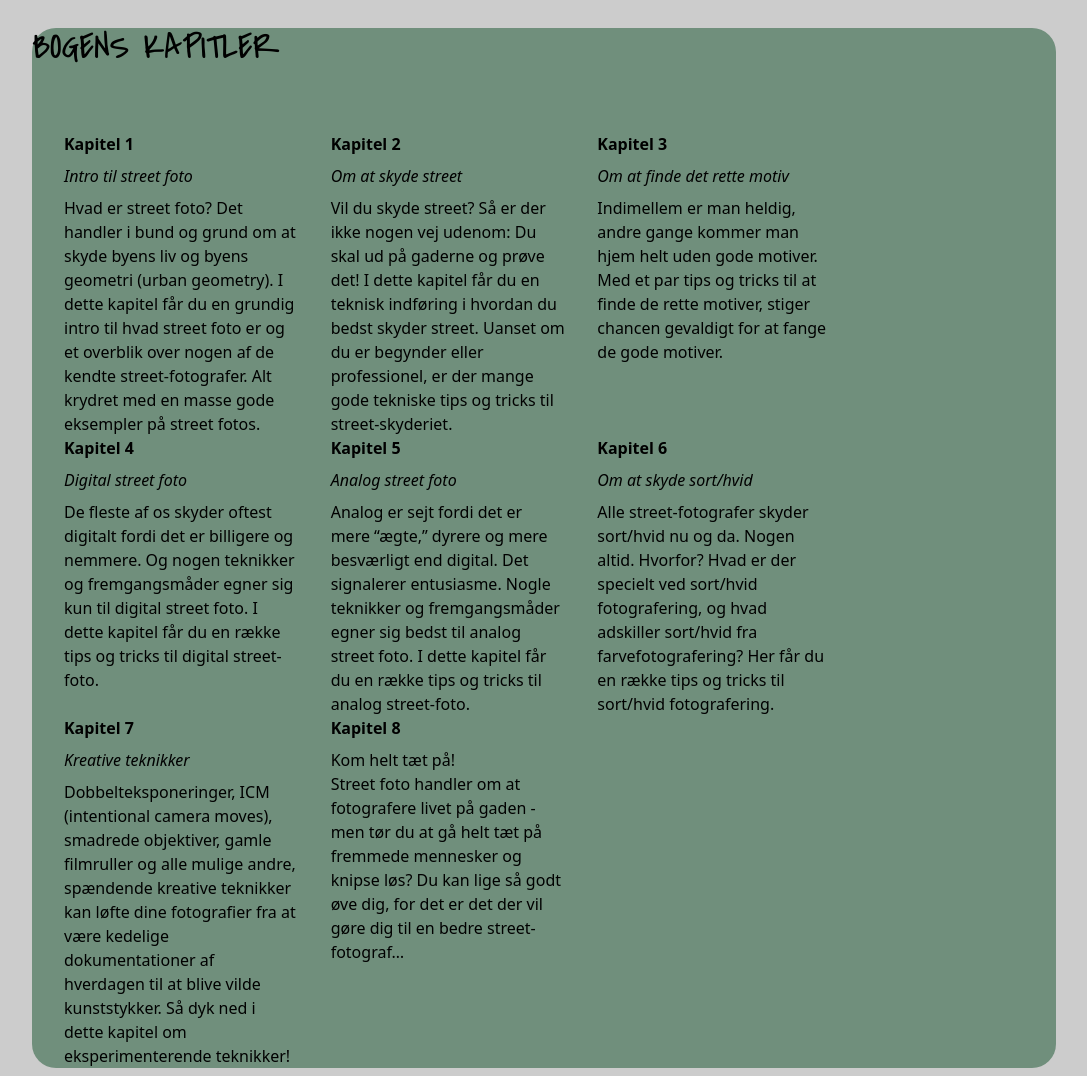
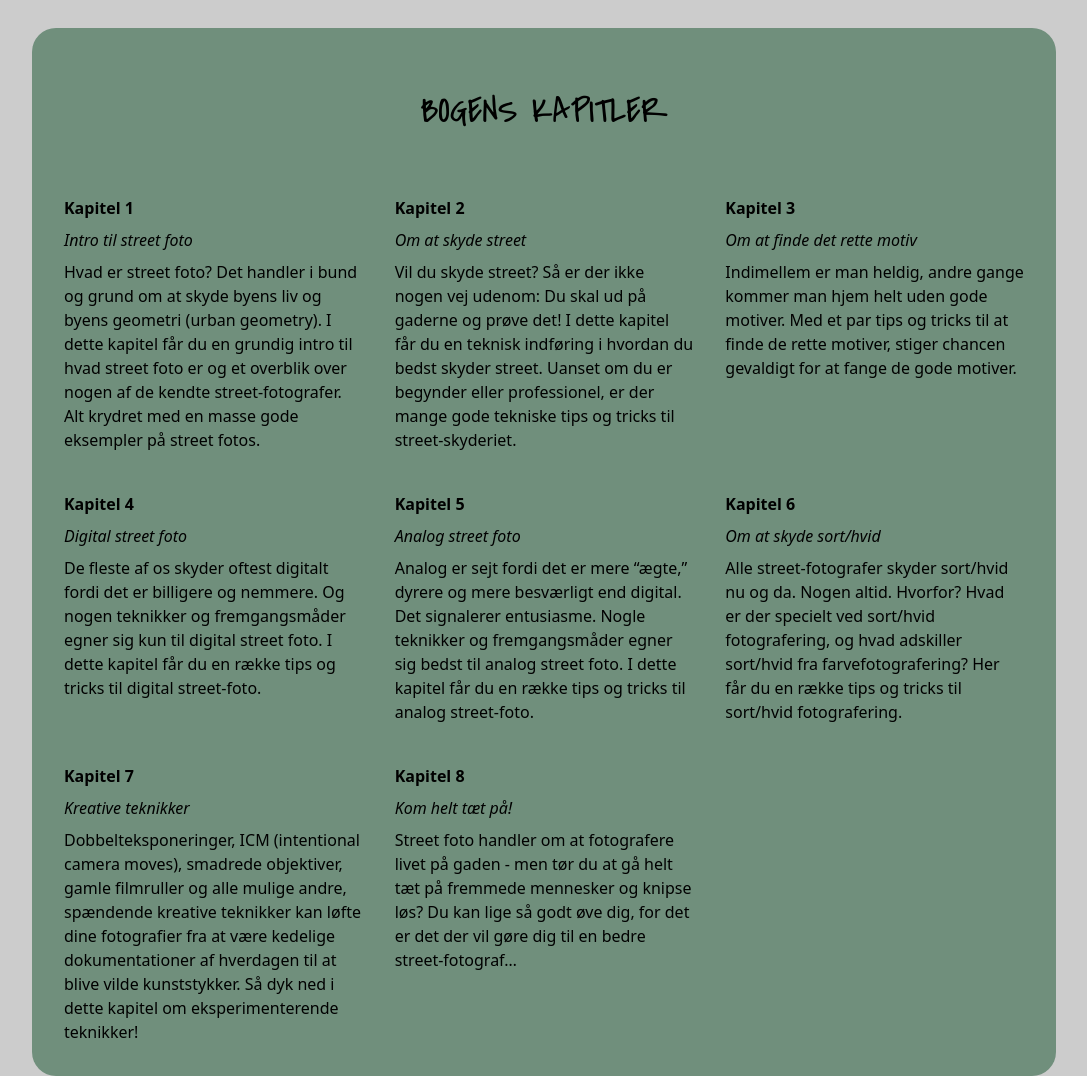
Before and after one commit to emiliehundewadt/koebenhavnerbilleder, a website built with Vite: page src/index.html in a window 1280 px wide. Shown: the part 3440-4516 px from the top of the page, without its empty margins (96-1183 px from the left). Built offline with nearby package versions, Linux system fonts and the light colour scheme.

Commit message:
opdatering

```diff
--- a/src/index.html
+++ b/src/index.html
@@ -113,12 +113,10 @@
         </div>
       </div>
 
-      <div class="max-w-5xl rounded-3xl bg-primary">
-        <div class="">
-          <p class="mb-16 font-yourGrace text-4xl">BOGENS KAPITLER</p>
-        </div>
+      <div class="x-auto grid max-w-5xl rounded-3xl bg-primary">
+        <h2 class="mt-16 mb-8 grid place-content-center font-yourGrace text-4xl">BOGENS KAPITLER</h2>
 
-        <div class="m-8 grid max-w-3xl grid-cols-3 gap-x-8">
+        <div class="m-8 grid max-w-5xl grid-cols-3 place-content-center gap-x-8">
           <div class="">
             <p class="mb-2 font-bold">Kapitel 1</p>
             <p class="mb-2 italic">Intro til street foto</p>
@@ -137,33 +135,33 @@
             <p>Indimellem er man heldig, andre gange kommer man hjem helt uden gode motiver. Med et par tips og tricks til at finde de rette motiver, stiger chancen gevaldigt for at fange de gode motiver.</p>
           </div>
 
-          <div class="">
+          <div class="mt-10">
             <p class="mb-2 font-bold">Kapitel 4</p>
             <p class="mb-2 italic">Digital street foto</p>
             <p>De fleste af os skyder oftest digitalt fordi det er billigere og nemmere. Og nogen teknikker og fremgangsmåder egner sig kun til digital street foto. I dette kapitel får du en række tips og tricks til digital street-foto.</p>
           </div>
 
-          <div class="">
+          <div class="mt-10">
             <p class="mb-2 font-bold">Kapitel 5</p>
             <p class="mb-2 italic">Analog street foto</p>
             <p>Analog er sejt fordi det er mere “ægte,” dyrere og mere besværligt end digital. Det signalerer entusiasme. Nogle teknikker og fremgangsmåder egner sig bedst til analog street foto. I dette kapitel får du en række tips og tricks til analog street-foto.</p>
           </div>
 
-          <div class="">
+          <div class="mt-10">
             <p class="mb-2 font-bold">Kapitel 6</p>
             <p class="mb-2 italic">Om at skyde sort/hvid</p>
             <p>Alle street-fotografer skyder sort/hvid nu og da. Nogen altid. Hvorfor? Hvad er der specielt ved sort/hvid fotografering, og hvad adskiller sort/hvid fra farvefotografering? Her får du en række tips og tricks til sort/hvid fotografering.</p>
           </div>
 
-          <div class="">
+          <div class="mt-10">
             <p class="mb-2 font-bold">Kapitel 7</p>
             <p class="mb-2 italic">Kreative teknikker</p>
             <p>Dobbelteksponeringer, ICM (intentional camera moves), smadrede objektiver, gamle filmruller og alle mulige andre, spændende kreative teknikker kan løfte dine fotografier fra at være kedelige dokumentationer af hverdagen til at blive vilde kunststykker. Så dyk ned i dette kapitel om eksperimenterende teknikker!</p>
           </div>
 
-          <div class="">
+          <div class="mt-10">
             <p class="mb-2 font-bold">Kapitel 8</p>
-            <p>Kom helt tæt på!</p>
+            <p class="mb-2 italic">Kom helt tæt på!</p>
             <p>Street foto handler om at fotografere livet på gaden - men tør du at gå helt tæt på fremmede mennesker og knipse løs? Du kan lige så godt øve dig, for det er det der vil gøre dig til en bedre street-fotograf…</p>
           </div>
         </div>
```
Also changed, not shown: public/img/hvidSol.png (added).
